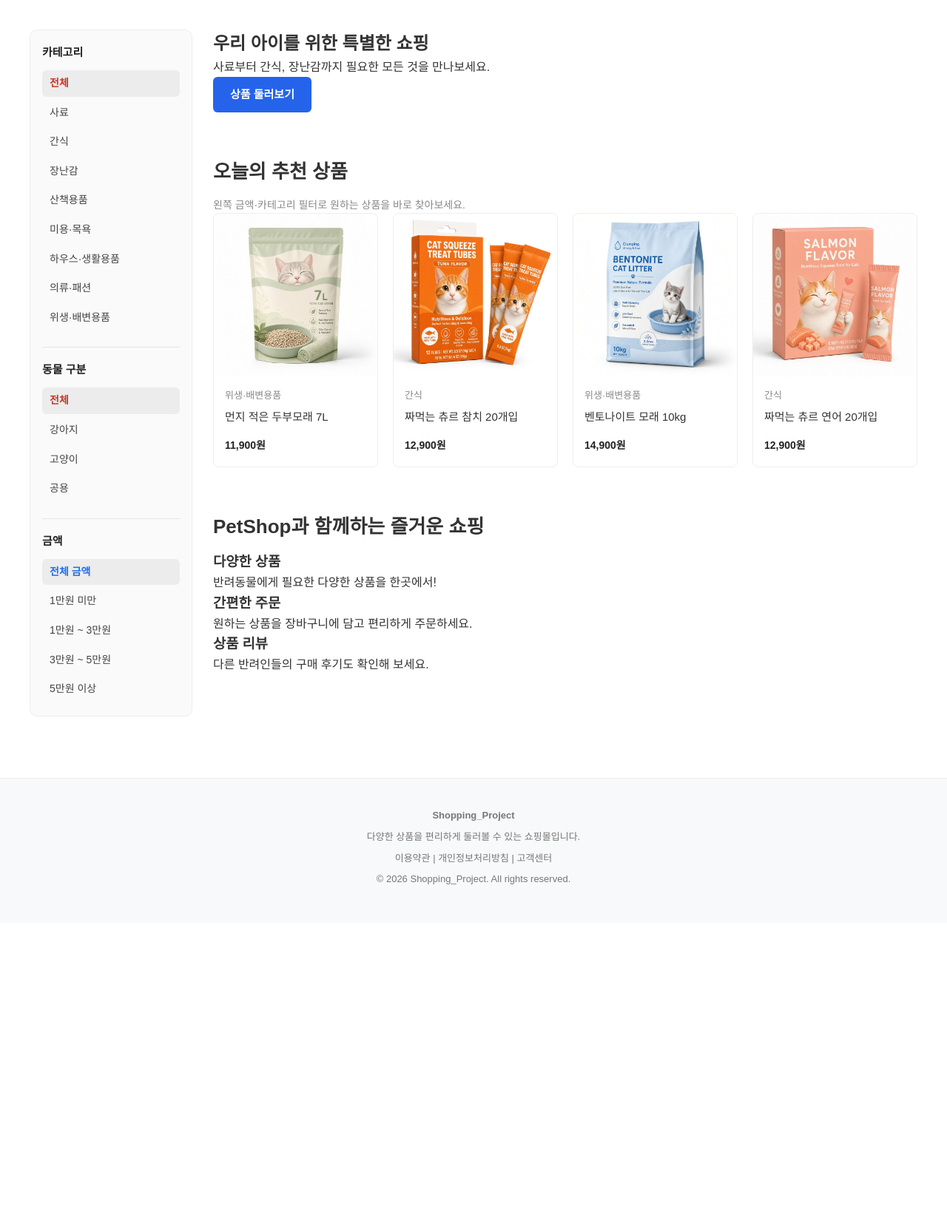
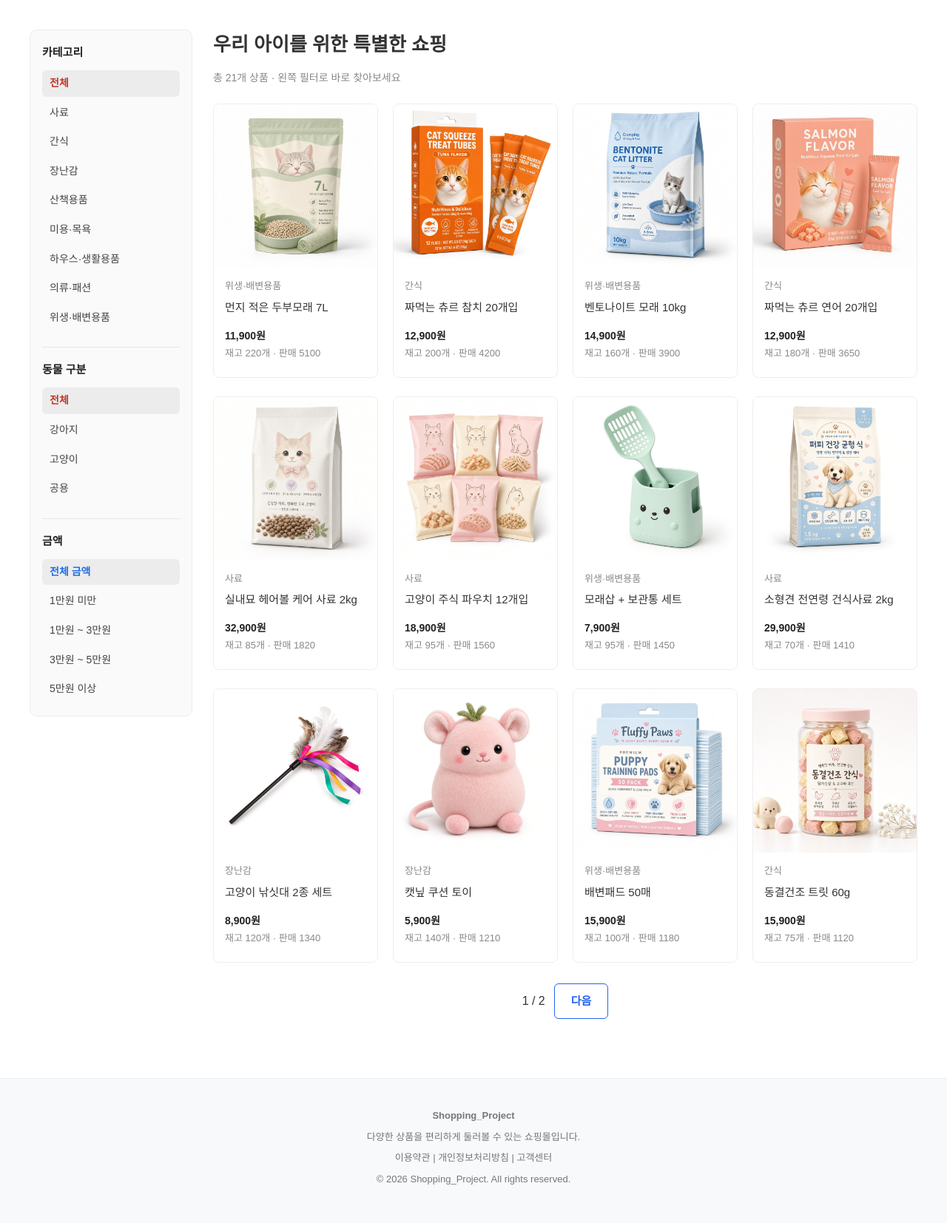
Before and after one commit to destiny54155415/the01, a Spring Boot app: page / in a window 1280 px wide. Shown: the part 152-1806 px from the top of the page at 74% size. Before the commit the page ends 1348 px from the top, so only its background shows below. Run offline with Spring Boot 4, Linux system fonts and the light colour scheme; data comes from the database, SQL or seed files in the repository.

Commit message:
Show product grid on home immediately; remove browse CTA button.
Co-authored-by: KangMin <destiny54155415@users.noreply.github.com>

```diff
--- a/Shopping_Project/src/main/java/com/example/shopping_project/controller/HomeController.java
+++ b/Shopping_Project/src/main/java/com/example/shopping_project/controller/HomeController.java
@@ -1,9 +1,13 @@
 package com.example.shopping_project.controller;
 
+import com.example.shopping_project.entity.productentity.PetType;
+import com.example.shopping_project.entity.productentity.PriceRange;
 import com.example.shopping_project.service.productservice.ProductService;
+import java.math.BigDecimal;
 import org.springframework.stereotype.Controller;
 import org.springframework.ui.Model;
 import org.springframework.web.bind.annotation.GetMapping;
+import org.springframework.web.bind.annotation.RequestParam;
 
 @Controller
 public class HomeController {
@@ -15,8 +19,23 @@ public class HomeController {
     }
 
     @GetMapping("/")
-    public String home(Model model) {
-        model.addAttribute("featuredProducts", productService.findBestsellers(4));
+    public String home(@RequestParam(required = false) String keyword,
+                       @RequestParam(required = false) Long categoryId,
+                       @RequestParam(required = false) PetType petType,
+                       @RequestParam(required = false) BigDecimal minPrice,
+                       @RequestParam(required = false) BigDecimal maxPrice,
+                       @RequestParam(defaultValue = "0") int page,
+                       Model model) {
+        model.addAttribute("result", productService.searchActive(
+                keyword, categoryId, petType, minPrice, maxPrice, page));
+        model.addAttribute("keyword", keyword == null ? "" : keyword.trim());
+        model.addAttribute("categoryId", categoryId);
+        model.addAttribute("petType", petType);
+        model.addAttribute("minPrice", minPrice);
+        model.addAttribute("maxPrice", maxPrice);
+        model.addAttribute("selectedPriceRange",
+                PriceRange.fromBounds(minPrice, maxPrice).orElse(null));
+        model.addAttribute("pageTitle", "전체 상품");
         return "index";
     }
 }
--- a/Shopping_Project/src/main/resources/templates/fragments/product-filter-sidebar.html
+++ b/Shopping_Project/src/main/resources/templates/fragments/product-filter-sidebar.html
@@ -3,11 +3,11 @@
         <h3 class="filter-title">카테고리</h3>
         <ul class="filter-list">
             <li>
-                <a th:href="@{/products(keyword=${keyword}, petType=${petType}, minPrice=${minPrice}, maxPrice=${maxPrice})}"
+                <a th:href="@{/(keyword=${keyword}, petType=${petType}, minPrice=${minPrice}, maxPrice=${maxPrice})}"
                    th:classappend="${categoryId == null} ? ' is-active'">전체</a>
             </li>
             <li th:each="category : ${categories}">
-                <a th:href="@{/products(keyword=${keyword}, categoryId=${category.categoryId}, petType=${petType}, minPrice=${minPrice}, maxPrice=${maxPrice})}"
+                <a th:href="@{/(keyword=${keyword}, categoryId=${category.categoryId}, petType=${petType}, minPrice=${minPrice}, maxPrice=${maxPrice})}"
                    th:text="${category.categoryName}"
                    th:classappend="${categoryId == category.categoryId} ? ' is-active'">카테고리</a>
             </li>
@@ -18,11 +18,11 @@
         <h3 class="filter-title">동물 구분</h3>
         <ul class="filter-list">
             <li>
-                <a th:href="@{/products(keyword=${keyword}, categoryId=${categoryId}, minPrice=${minPrice}, maxPrice=${maxPrice})}"
+                <a th:href="@{/(keyword=${keyword}, categoryId=${categoryId}, minPrice=${minPrice}, maxPrice=${maxPrice})}"
                    th:classappend="${petType == null} ? ' is-active'">전체</a>
             </li>
             <li th:each="type : ${petTypes}">
-                <a th:href="@{/products(keyword=${keyword}, categoryId=${categoryId}, petType=${type}, minPrice=${minPrice}, maxPrice=${maxPrice})}"
+                <a th:href="@{/(keyword=${keyword}, categoryId=${categoryId}, petType=${type}, minPrice=${minPrice}, maxPrice=${maxPrice})}"
                    th:text="${type.label}"
                    th:classappend="${petType == type} ? ' is-active'">강아지</a>
             </li>
@@ -33,11 +33,11 @@
         <h3 class="filter-title">금액</h3>
         <ul class="filter-list filter-price">
             <li>
-                <a th:href="@{/products(keyword=${keyword}, categoryId=${categoryId}, petType=${petType})}"
+                <a th:href="@{/(keyword=${keyword}, categoryId=${categoryId}, petType=${petType})}"
                    th:classappend="${selectedPriceRange == null and minPrice == null and maxPrice == null} ? ' is-active'">전체 금액</a>
             </li>
             <li th:each="range : ${priceRanges}">
-                <a th:href="@{/products(keyword=${keyword}, categoryId=${categoryId}, petType=${petType}, minPrice=${range.minPrice}, maxPrice=${range.maxPrice})}"
+                <a th:href="@{/(keyword=${keyword}, categoryId=${categoryId}, petType=${petType}, minPrice=${range.minPrice}, maxPrice=${range.maxPrice})}"
                    th:text="${range.label}"
                    th:classappend="${selectedPriceRange == range} ? ' is-active'">1만원 미만</a>
             </li>
--- a/Shopping_Project/src/main/resources/templates/index.html
+++ b/Shopping_Project/src/main/resources/templates/index.html
@@ -18,32 +18,24 @@
 <!-- 공통 카테고리 -->
 <nav th:replace="~{fragments/category-nav :: categoryNav}"></nav>
 
-<!-- 메인 콘텐츠: 왼쪽 필터 + 본문 -->
+<!-- 메인: 왼쪽 필터 + 바로 상품 목록 -->
 <main class="container page-container shop-layout">
 
     <aside th:replace="~{fragments/product-filter-sidebar :: productFilterSidebar}"></aside>
 
     <div class="shop-content">
-        <!-- 메인 배너 -->
-        <section class="section">
-            <div class="main-banner">
-                <div class="banner-content">
-                    <h1>우리 아이를 위한 특별한 쇼핑</h1>
-                    <p>사료부터 간식, 장난감까지 필요한 모든 것을 만나보세요.</p>
-                    <a th:href="@{/products}" class="btn btn-primary">
-                        상품 둘러보기
-                    </a>
+        <div class="product-list-head">
+            <div>
+                <h1 class="section-title">우리 아이를 위한 특별한 쇼핑</h1>
+                <p class="text-muted"
+                   th:text="|총 ${result.totalElements}개 상품 · 왼쪽 필터로 바로 찾아보세요|">총 0개 상품</p>
             </div>
         </div>
-        </section>
 
-        <!-- 추천 상품 -->
-        <section class="section">
-            <h2 class="section-title">오늘의 추천 상품</h2>
-            <p class="text-muted">왼쪽 금액·카테고리 필터로 원하는 상품을 바로 찾아보세요.</p>
+        <p class="empty-state" th:if="${result.totalElements == 0}">등록된 상품이 없습니다.</p>
 
-            <div class="product-grid" th:if="${featuredProducts != null and !#lists.isEmpty(featuredProducts)}">
-                <article class="product-card" th:each="product : ${featuredProducts}">
+        <section class="product-grid" th:if="${result.totalElements > 0}">
+            <article class="product-card" th:each="product : ${result.content}">
                 <a th:href="@{/products/{id}(id=${product.productId})}">
                     <img class="product-image"
                          th:src="@{${product.imageUrl != null and !#strings.isEmpty(product.imageUrl) ? product.imageUrl : '/images/sample.jpg'}}"
@@ -54,33 +46,22 @@
                         <p class="product-price">
                             <span th:text="${#numbers.formatInteger(product.price, 0, 'COMMA')} + '원'">0원</span>
                         </p>
+                        <p class="product-stock"
+                           th:text="|재고 ${product.stock}개 · 판매 ${product.salesCount}|">재고 0개</p>
                     </div>
                 </a>
             </article>
-            </div>
         </section>
 
-        <!-- 쇼핑 안내 -->
-        <section class="section">
-            <h2 class="section-title">PetShop과 함께하는 즐거운 쇼핑</h2>
-
-            <div class="shopping-info">
-                <div>
-                    <h3>다양한 상품</h3>
-                    <p>반려동물에게 필요한 다양한 상품을 한곳에서!</p>
-                </div>
-
-                <div>
-                    <h3>간편한 주문</h3>
-                    <p>원하는 상품을 장바구니에 담고 편리하게 주문하세요.</p>
-                </div>
-
-                <div>
-                    <h3>상품 리뷰</h3>
-                    <p>다른 반려인들의 구매 후기도 확인해 보세요.</p>
-                </div>
-            </div>
-        </section>
+        <nav class="pager" th:if="${result.totalPages > 1}" aria-label="페이지">
+            <a th:if="${result.hasPrevious()}"
+               class="btn btn-outline"
+               th:href="@{/(keyword=${keyword}, categoryId=${categoryId}, petType=${petType}, minPrice=${minPrice}, maxPrice=${maxPrice}, page=${result.number - 1})}">이전</a>
+            <span th:text="|${result.number + 1} / ${result.totalPages}|">1 / 1</span>
+            <a th:if="${result.hasNext()}"
+               class="btn btn-outline"
+               th:href="@{/(keyword=${keyword}, categoryId=${categoryId}, petType=${petType}, minPrice=${minPrice}, maxPrice=${maxPrice}, page=${result.number + 1})}">다음</a>
+        </nav>
     </div>
 
 </main>
```
Also changed, not shown: 2 other files. Lines whose indentation alone changed are shown as unchanged.
